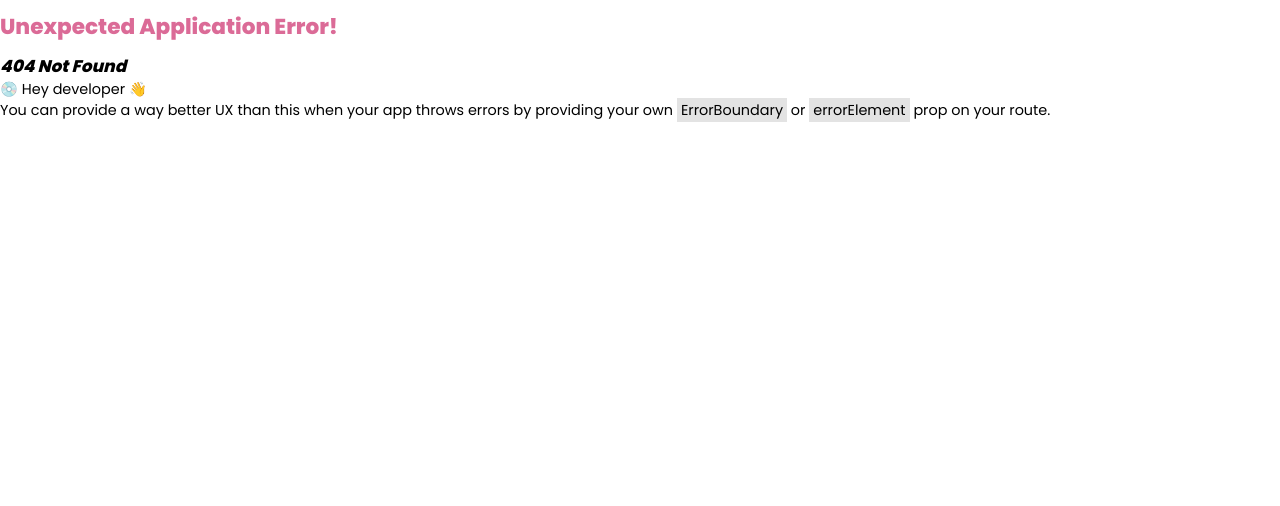
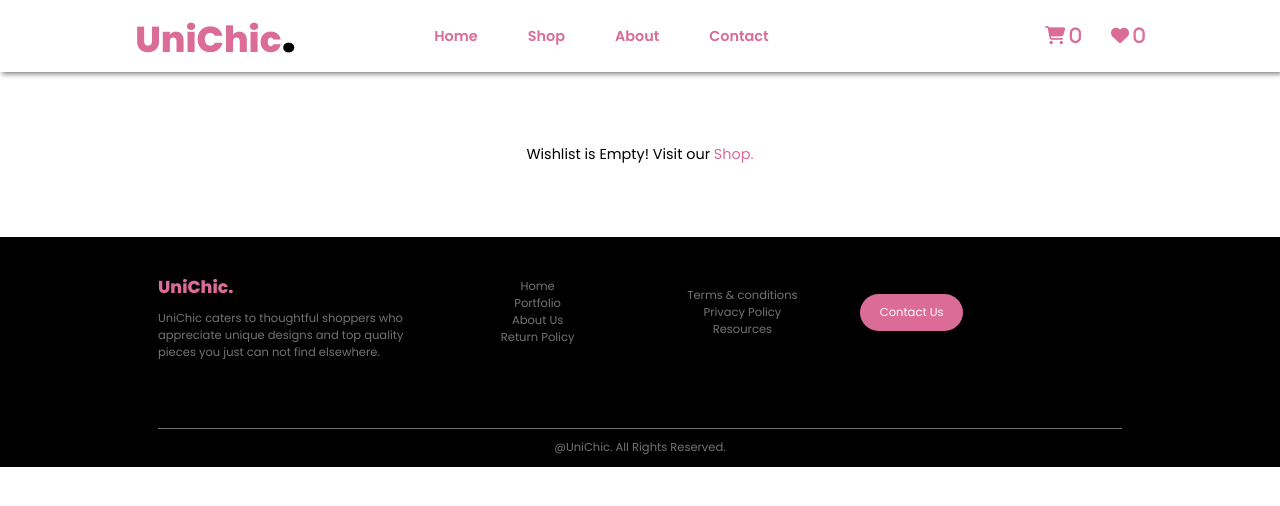
Before and after one commit to pragya-codes/UniChic-app, a React (Vite) app: page /wishpage in a window 1280 px wide. Before the commit this address had no page. Shown: the top 506 px of the page. Built offline with nearby package versions, Linux system fonts and the light colour scheme.

Commit message:
WishList page, styling and route

```diff
--- a/src/App.jsx
+++ b/src/App.jsx
@@ -3,11 +3,11 @@ import CartContextProvider from './context/cartContext';
 import Layout1 from './components/Layout1';
 
 import About from './components/About';
-
+import Wishpage from './components/Wishpage';
 import Shop from './components/Shop';
 import Home from './components/Home';
 import Contact from './components/Contact';
-import './styles/App.css';
+import './styles/app.css';
 import Cart from './components/Cart';
 import WishContextProvider from './context/wishContext';
 
@@ -21,6 +21,7 @@ const router = createBrowserRouter([
 			{ path: '/about', element: <About /> },
 			{ path: '/contact', element: <Contact /> },
 			{ path: '/cart', element: <Cart /> },
+			{ path: '/wishpage', element: <Wishpage /> },
 		],
 	},
 ]);
--- a/src/components/Shop.jsx
+++ b/src/components/Shop.jsx
@@ -1,7 +1,7 @@
 import { useEffect, useState } from 'react';
 import Product from './Product';
 import Spinner from './Spinner';
-import '../styles/Shop.css';
+import '../styles/shop.css';
 import { useSearchParams } from 'react-router-dom';
 
 export default function Shop() {
--- /dev/null
+++ b/src/components/Wishpage.jsx
@@ -0,0 +1,41 @@
+import { useContext } from 'react';
+import { Link } from 'react-router-dom';
+import Product from './Product';
+import { WishContext } from '../context/wishContext';
+
+function Wishpage() {
+	const { wish } = useContext(WishContext);
+	return (
+		<div className="container c-cart">
+			{wish && wish.length > 0 ? (
+				<ul className="container" style={{ transform: 'scale(0.7)' }}>
+					{wish.map((i) => (
+						<li key={i.id}>
+							<Product
+								item={i}
+								title={i.title}
+								img={i.image}
+								price={i.price}
+							/>
+						</li>
+					))}
+				</ul>
+			) : (
+				<p className="emp-cart">
+					Wishlist is Empty! Visit our{' '}
+					<Link
+						to="/shop"
+						style={{
+							textDecoration: 'none',
+							color: 'var(--pink)',
+						}}
+					>
+						Shop.
+					</Link>
+				</p>
+			)}
+		</div>
+	);
+}
+
+export default Wishpage;
```
